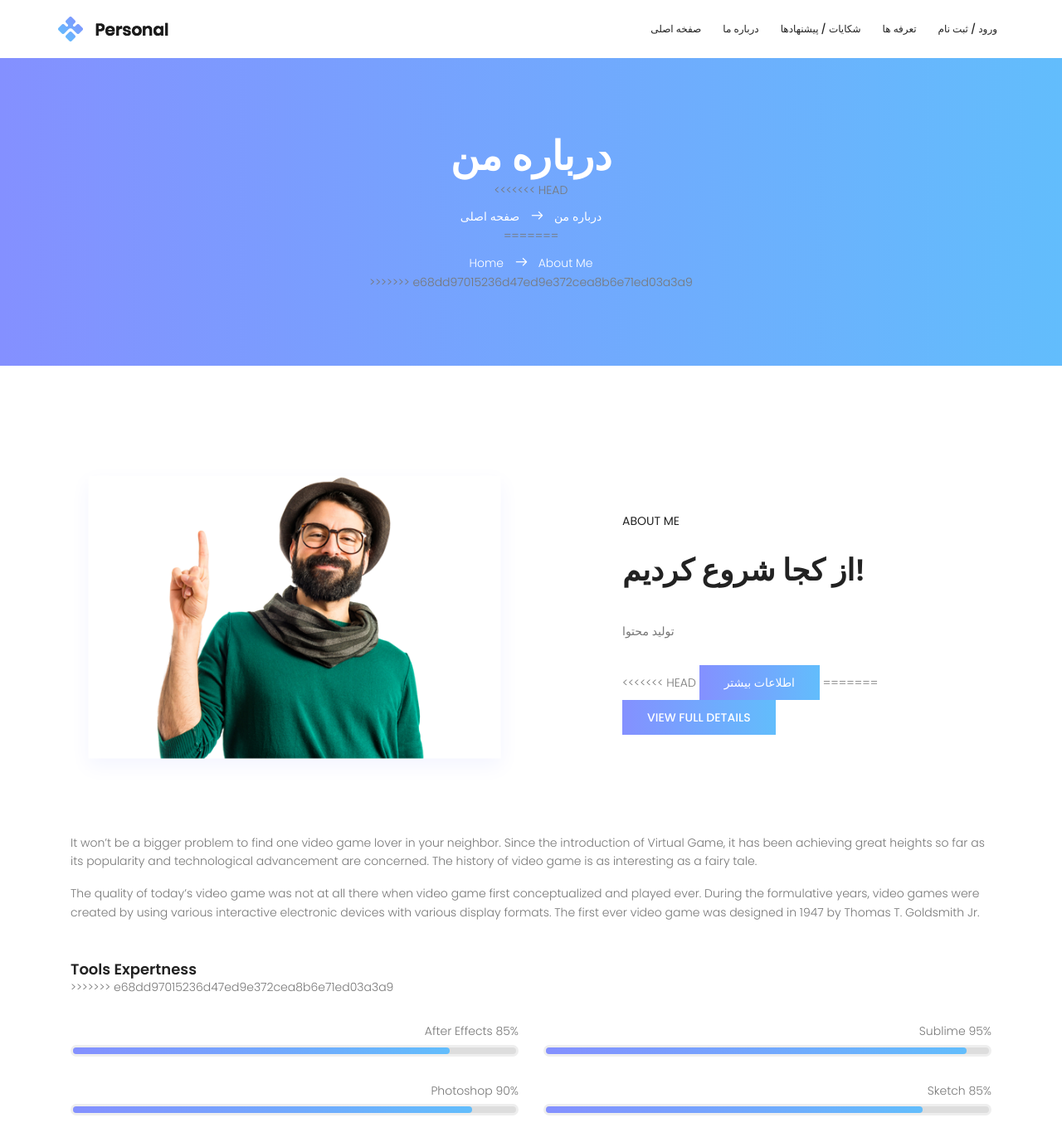
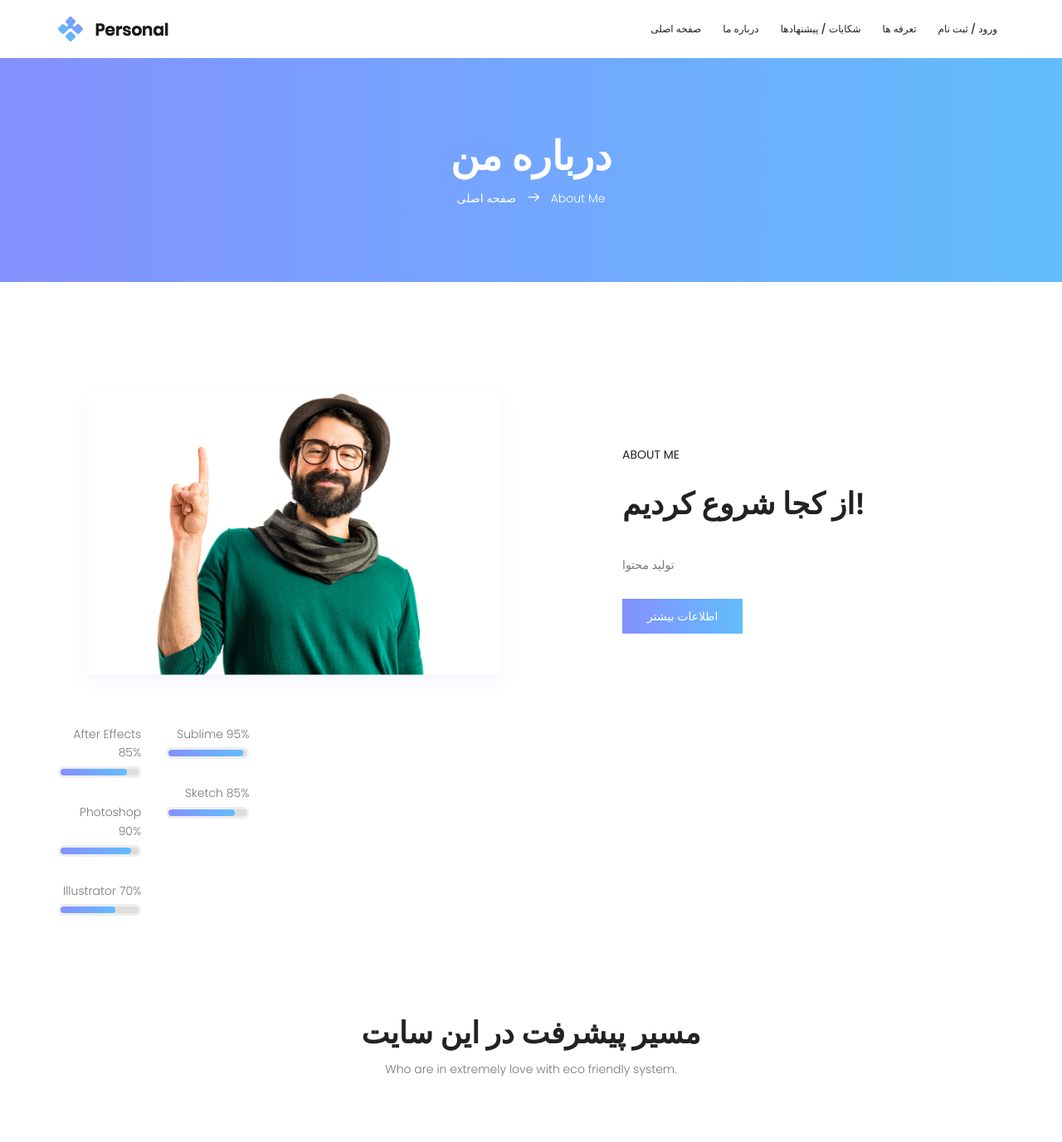
Before and after one commit to mjavadmt/solveproject, a Django app: page /djangoapp/about in a window 1280 px wide. Shown: the top 1377 px of the page at 83% size. Run offline with Django 3.2, Linux system fonts and the light colour scheme; some libraries are stand-ins or nearby versions.

Commit message:
fixing merge confilct

```diff
--- a/djangoProject/templates/djangoapp/about.html
+++ b/djangoProject/templates/djangoapp/about.html
@@ -61,11 +61,8 @@
 							<h1 class="text-white">
 								درباره من
 							</h1>
-<<<<<<< HEAD
-							<p class="text-white link-nav"><a href="index.html">صفحه اصلی </a>  <span class="lnr lnr-arrow-right"></span>  <a href="about.html"> درباره من</a></p>
-=======
-							<p class="text-white link-nav"><a href="{% url 'Index2' %}">Home </a>  <span class="lnr lnr-arrow-right"></span>  <a href="about.html"> About Me</a></p>
->>>>>>> e68dd97015236d47ed9e372cea8b6e71ed03a3a9
+
+							<p class="text-white link-nav"><a href="{% url 'Index2' %}">صفحه اصلی </a>  <span class="lnr lnr-arrow-right"></span>  <a href="about.html"> About Me</a></p>
 						</div>
 					</div>
 				</div>
@@ -85,21 +82,9 @@
 							<p>
 								تولید محتوا
 							</p>
-<<<<<<< HEAD
-							<a href="#" class="primary-btn text-uppercase">اطلاعات بیشتر</a>
-=======
-							<a href="{% url 'Index2' %}" class="primary-btn text-uppercase">View Full Details</a>
-						</div>
-						<div class="col-lg-12 pt-60">
-							<p>
-								It won’t be a bigger problem to find one video game lover in your neighbor. Since the introduction of Virtual Game, it has been achieving great heights so far as its popularity and technological advancement are concerned. The history of video game is as interesting as a fairy tale.
-							</p>
-							<p>
-								The quality of today’s video game was not at all there when video game first conceptualized and played ever. During the formulative years, video games were created by using various interactive electronic devices with various display formats. The first ever video game was designed in 1947 by Thomas T. Goldsmith Jr.
-							</p>
-							<h4 class="pt-30">Tools Expertness</h4>
->>>>>>> e68dd97015236d47ed9e372cea8b6e71ed03a3a9
-						</div>
+
+							<a href="{% url 'Index2' %}" class="primary-btn text-uppercase">اطلاعات بیشتر</a>
+
 {#                        نیاز نبود همچین چیزی                      #}
 {#						<div class="col-lg-12 pt-60">#}
 {#							<p>#}
```
